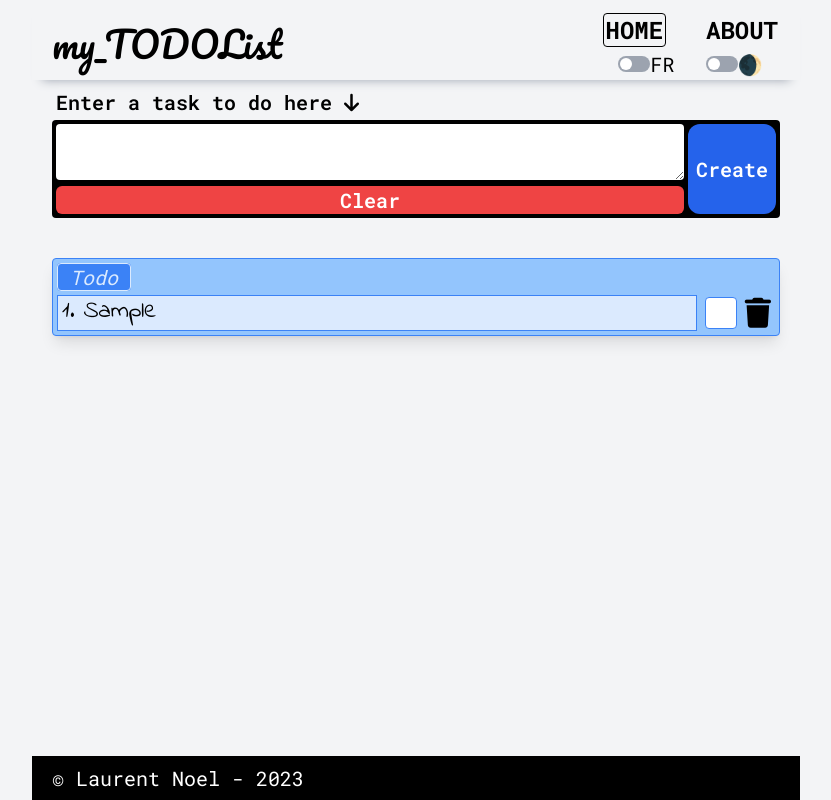
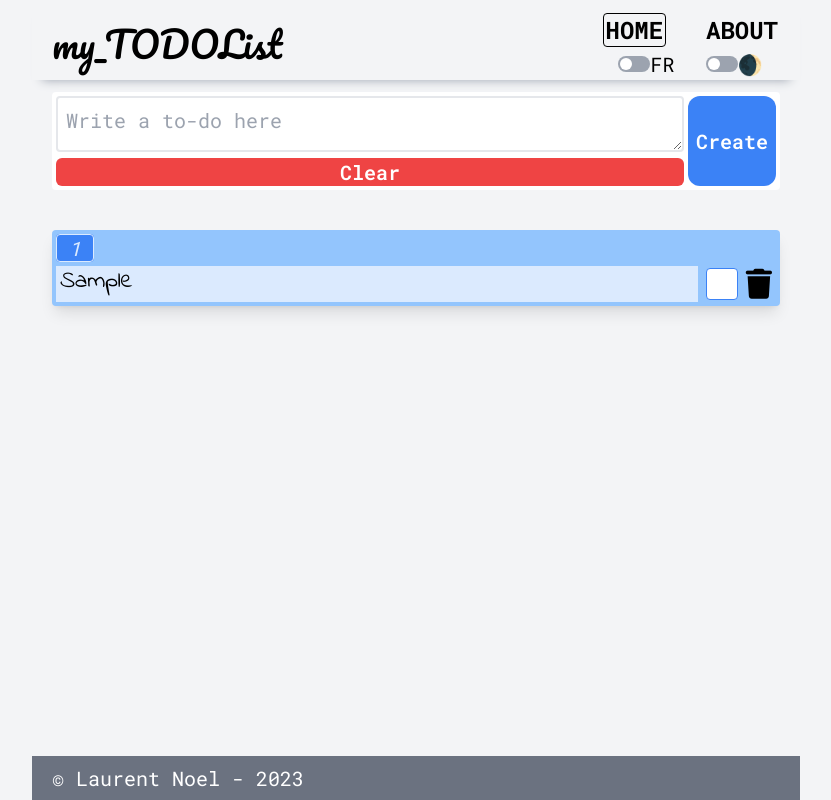
Before and after one commit to lnoel4289/todolist, a React (Vite) app: page / in a window 1280 px wide. Both pictures are taken after typing "Sample" into the empty fields and a click on the button "Create". Shown: the whole page, without its empty margins (224-1055 px from the left). Built offline with nearby package versions, Linux system fonts and the light colour scheme.

Commit message:
re styling

```diff
--- a/src/components/Footer/index.jsx
+++ b/src/components/Footer/index.jsx
@@ -6,7 +6,7 @@ const Footer = () => {
 
   return (
     <div className={mode === "dark" ? "dark" : ""}>
-      <footer className="flex items-center px-5 bg-black text-white h-11">
+      <footer className="flex items-center px-5 bg-gray-500 text-white h-11">
         © Laurent Noel - 2023
       </footer>
     </div>
--- a/src/components/TextInput/index.jsx
+++ b/src/components/TextInput/index.jsx
@@ -25,15 +25,13 @@ const TextInput = () => {
   return (
     <>
       <form>
-        <label htmlFor="todoTextInput" className="p-1 font-semibold">
-          Enter a task to do here <i className="fa-solid fa-arrow-down"></i>
-        </label>
-        <div className="flex bg-black rounded p-1 mt-1">
+        <div className="flex bg-white rounded p-1 mt-1">
           <div className="w-full">
             <textarea
               id="todoTextInput"
               name="todoTextInput"
               rows="1"
+              placeholder="Write a to-do here"
               value={textContent}
               onChange={handleChange}
               onKeyDown={(e) => {
@@ -42,7 +40,7 @@ const TextInput = () => {
                   handleSubmit();
                 }
               }}
-              className="h-11 sm:h-14 w-full p-2 rounded"
+              className="h-11 sm:h-14 w-full p-2 rounded border-2"
             />
             <input
               type="reset"
@@ -56,7 +54,7 @@ const TextInput = () => {
             type="button"
             value="Create"
             onClick={handleSubmit}
-            className="rounded-xl bg-blue-600 grow ml-1 px-2 text-white font-semibold"
+            className="rounded-xl bg-blue-500 grow ml-1 px-2 text-white font-semibold"
           />
         </div>
       </form>
--- a/src/components/Todo/index.jsx
+++ b/src/components/Todo/index.jsx
@@ -6,16 +6,16 @@ const Todo = ({
   testId,
   index,
 }) => {
-  const baseArticleStyle = "p-1 rounded border shadow-lg";
-  const undoneArticleStyle = "bg-blue-300 border-blue-500";
-  const doneArticleStyle = "bg-green-300 border-green-500";
+  const baseArticleStyle = "p-1 rounded shadow-lg";
+  const undoneArticleStyle = "bg-blue-300";
+  const doneArticleStyle = "bg-gray-300";
   const baseParagStyle =
-    "grow border px-1 break-words hyphens-auto font-indie text-lg xs:text-xl sm:text-2xl";
-  const undoneParagStyle = "bg-blue-100 border-blue-500";
-  const doneParagStyle = "bg-green-100 border-green-500";
+    "grow px-1 break-words hyphens-auto font-indie text-lg xs:text-xl sm:text-2xl";
+  const undoneParagStyle = "bg-blue-100";
+  const doneParagStyle = "bg-gray-100";
   const baseSpanStyle = "italic px-3 rounded border";
   const undoneSpanStyle = "text-blue-100 bg-blue-500 border-blue-100";
-  const doneSpanStyle = "text-green-100 bg-green-500 border-green-100";
+  const doneSpanStyle = "text-gray-100 bg-gray-500 border-gray-100";
 
   return (
     <article
@@ -33,7 +33,7 @@ const Todo = ({
             : `${baseSpanStyle} ${undoneSpanStyle}`
         }
       >
-        {isChecked ? "Done !" : "Todo"}
+        {isChecked ? "Done !" : index + 1}
       </span>
       <div className="flex justify-between mt-1">
         <p
@@ -43,12 +43,12 @@ const Todo = ({
               : `${baseParagStyle} ${undoneParagStyle}`
           }
         >
-          {isChecked ? `` : index + 1 + `.`} {string}
+          {string}
         </p>
         <div className="flex items-center space-x-2 px-1 pl-2">
           <label
             htmlFor={isChecked ? `done${index}` : `todo${index}`}
-            className="relative w-8 h-8 bg-white border rounded border-blue-500"
+            className= {isChecked ? "relative w-8 h-8 bg-white border rounded border-black" : "relative w-8 h-8 bg-white border rounded border-blue-500"}
           >
             <input
               type="checkbox"
@@ -56,7 +56,14 @@ const Todo = ({
               checked={isChecked}
               onChange={handleChange}
               className="invisible"
-            /><span className={isChecked ? `absolute top-0 left-0 rounded-sm bg-green-500 w-full h-full after:content-[''] after:absolute after:left-1.5 after:top-1.5 after:w-5 after:h-3 after:border-white after:border-b-4 after:border-l-4 after:-rotate-45` : ``}></span>
+            />
+            <span
+              className={
+                isChecked
+                  ? `absolute top-0 left-0 rounded-sm bg-gray-500 w-full h-full after:content-[''] after:absolute after:left-1.5 after:top-1.5 after:w-5 after:h-3 after:border-white after:border-b-4 after:border-l-4 after:-rotate-45`
+                  : ``
+              }
+            ></span>
           </label>
           <i className="fa-solid fa-trash text-3xl" onClick={handleDelete} />
         </div>
```
Also changed, not shown: 1 other file (tests, documents, lock files or other folders).
